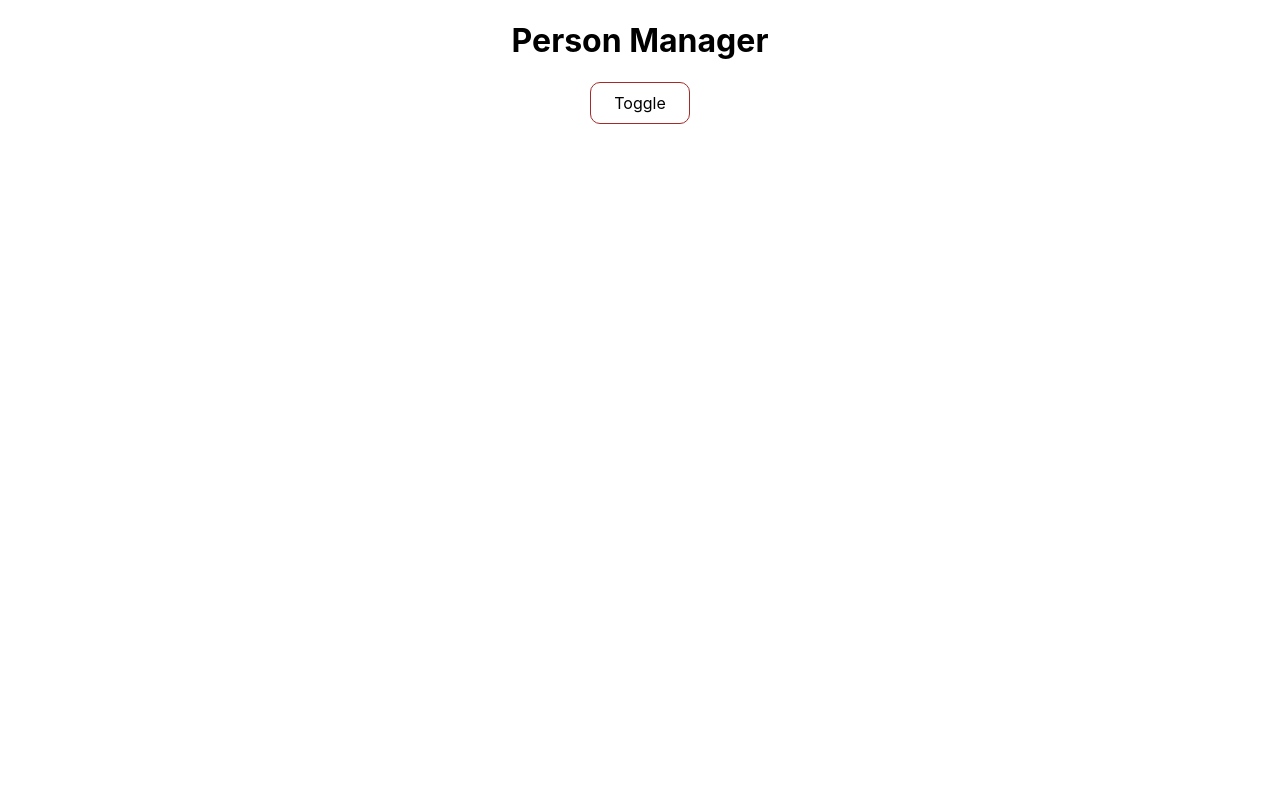
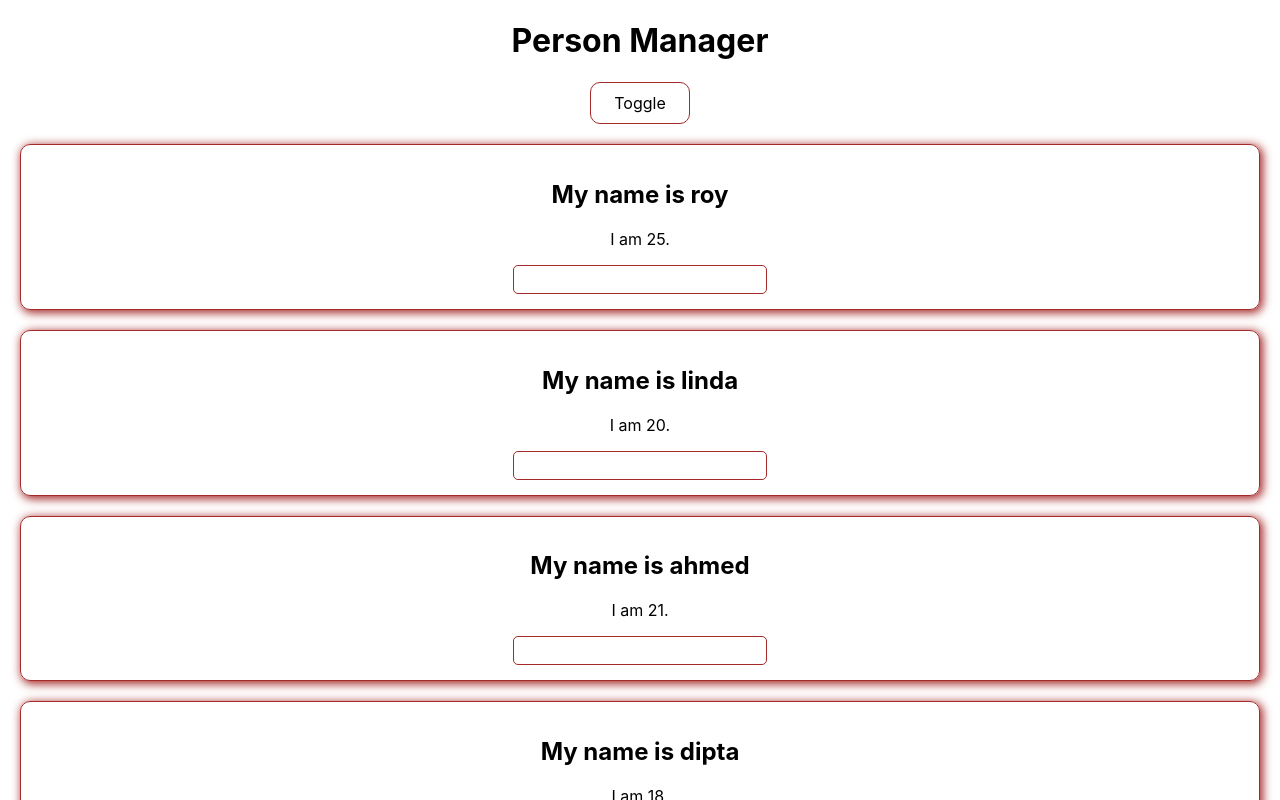
Before and after one commit to shikhor-bjit/person-manager, a React (Create React App) app: page / in a window 1280 px wide. Both pictures are taken after a click on the button "Toggle". Shown: the top 800 px of the page. Built offline with nearby package versions, Linux system fonts and the light colour scheme; the HTML template or start-up script is replaced by a standard one.

Commit message:
Populate person panel

```diff
--- a/src/components/Cockpit/Cockpit.js
+++ b/src/components/Cockpit/Cockpit.js
@@ -1,10 +1,12 @@
 import React from "react";
 import './Cockpit.css'
 
-const Cockpit = () => {
+const Cockpit = (props) => {
+    const toggle = props.toggle;
+
     return (
         <div className="Cockpit">
-            <button>Toggle</button>
+            <button onClick={toggle}>Toggle</button>
         </div>
     );
 }
--- /dev/null
+++ b/src/components/Persons/Person/Person.css
@@ -0,0 +1,14 @@
+.Person {
+    padding: 15px;
+    margin: 20px;
+    border-radius: 10px;
+    border: 1px solid brown;
+    box-shadow: 2px 2px 10px 1px brown;
+}
+
+.Person > input {
+    height: 25px;
+    border: 1px solid brown;
+    border-radius: 5px;
+    font: inherit;
+}
--- /dev/null
+++ b/src/components/Persons/Person/Person.js
@@ -0,0 +1,19 @@
+import React from "react";
+import './Person.css'
+
+const Person = (props) => {
+
+    const age = props.age;
+    const name = props.name;
+    const clicked = props.clicked;
+
+    return (
+        <div className="Person">
+            <h2 onClick={clicked}>My name is {name}</h2>
+            <p>I am {age}.</p>
+            <input type="text"/>
+        </div>
+    );
+};
+
+export default Person;
--- a/src/components/Persons/Persons.js
+++ b/src/components/Persons/Persons.js
@@ -1,8 +1,26 @@
 import React from "react";
+import Person from "./Person/Person";
 
-const Persons = () => {
+const Persons = (props) => {
+
+    const clicked = props.clicked;
+    const personList = props.persons;
+
     return (
         <div className="Persons">
+            {
+                personList.map(
+                    person => {
+                        return (
+                            <Person
+                                key={person.id}
+                                name={person.name}
+                                age={person.age}
+                                clicked={() => clicked(person.id)}/>
+                        );
+                    }
+                )
+            }
         </div>
     );
 }
--- a/src/containers/App.js
+++ b/src/containers/App.js
@@ -4,14 +4,51 @@ import Persons from "../components/Persons/Persons";
 import Cockpit from "../components/Cockpit/Cockpit";
 
 class App extends React.Component {
-    render() {
-        return (
-            <div className="App">
-                <h1> {this.props.title} </h1>
-                <Cockpit></Cockpit>
-                <Persons></Persons>
-            </div>
-        );
+    state = {
+        persons: [
+            {id: 1, name: 'roy', age: 25},
+            {id: 2, name: 'linda', age: 20},
+            {id: 3, name: 'ahmed', age: 21},
+            {id: 4, name: 'dipta', age: 18},
+            {id: 5, name: 'shruti', age: 10}
+        ],
+        toggleValue: false
+    };
+
+    togglePersons = () => {
+        const doesToggle = this.state.toggleValue;
+        this.setState({toggleValue: !doesToggle});
+    }
+
+    deletePerson = (personIndex) => {
+        console.log('personIndex:', personIndex, 'clicked!');
+
+        const personList = [...this.state.persons];
+        const personListIndex = personList.findIndex(p => p.id === personIndex);
+
+        personList.splice(personListIndex, 1);
+        this.setState({persons: personList});
+    }
+
+    render = () => (
+        <div className="App">
+            <h1> {this.props.title} </h1>
+            <Cockpit
+                toggle={this.togglePersons}/>
+            {this.preparePersonList()}
+        </div>
+    )
+
+    preparePersonList = () => {
+        let personList = null;
+        if (this.state.toggleValue) {
+            personList = (
+                <Persons
+                    persons={this.state.persons}
+                    clicked={this.deletePerson}/>
+            );
+        }
+        return personList;
     }
 }
 
```
